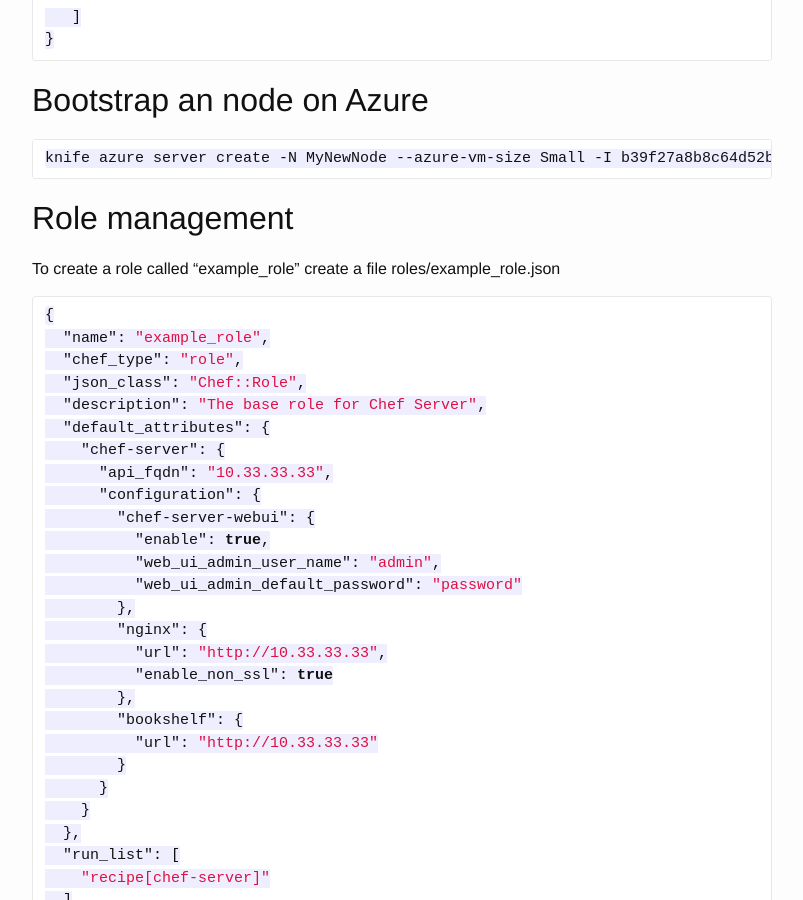
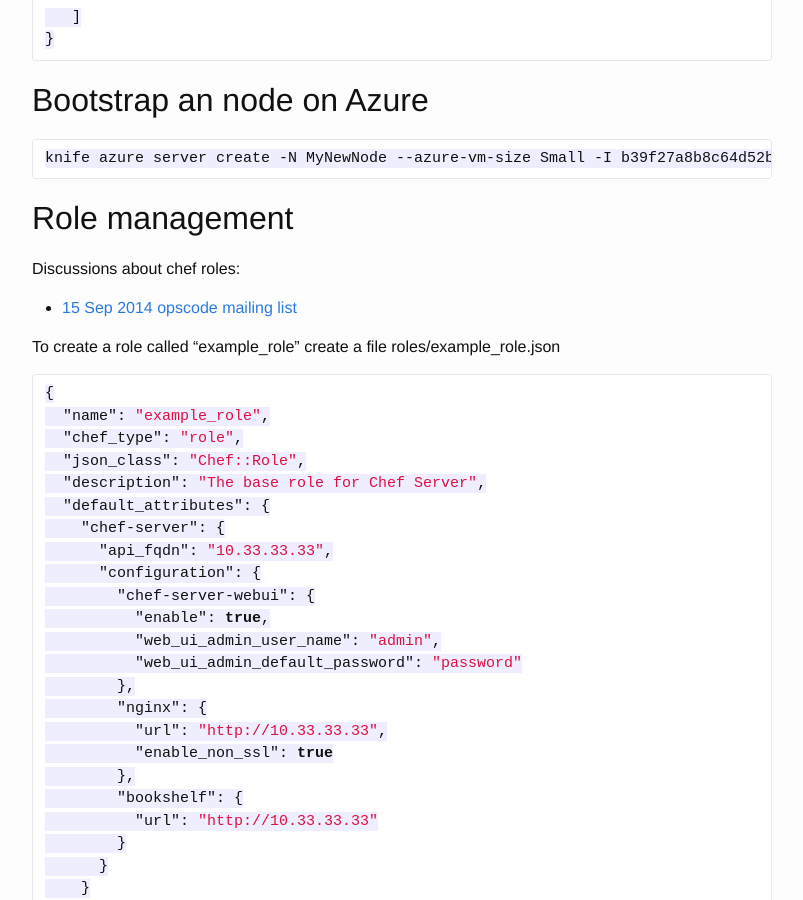
Before and after one commit to breezeight/nicola_blog, a Jekyll site: the page built from _guides/chef.markdown, in a window 1280 px wide and 900 px high, scrolled down 5400 px. Shown: the whole window, without its empty margins (238-1041 px from the left). Built offline with Jekyll 4.4.1, drawn with Linux system fonts in a browser that asks for light colours.

Commit message:
Chef: discussion about chef roles

```diff
--- a/_guides/chef.markdown
+++ b/_guides/chef.markdown
@@ -259,6 +259,11 @@
 
 ## Role management
 
+Discussions about chef roles:
+
+* [15 Sep 2014 opscode mailing list](http://lists.opscode.com/sympa/arc/chef/2014-09/msg00144.html)
+
+
 To create a role called "example_role" create a file
 roles/example_role.json
 
```
